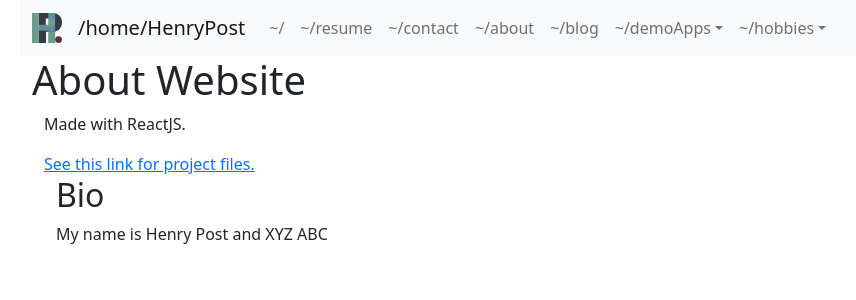
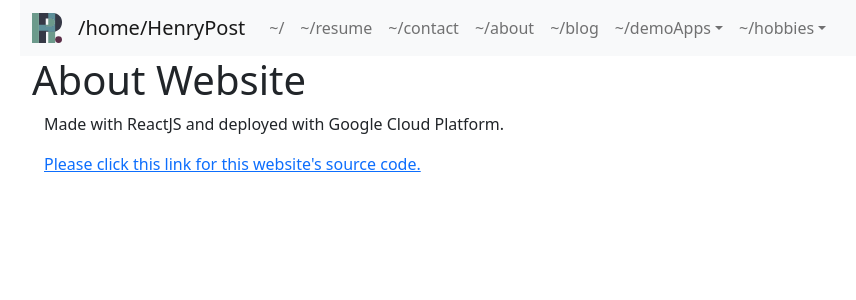
Before and after one commit to meltingscales/henrypost.net, a React (Create React App) app: page /about in a window 1280 px wide. Shown: the top 300 px of the page, without its empty margins (62-918 px from the left). Built offline with nearby package versions, Linux system fonts and the light colour scheme.

Commit message:
clean up site

```diff
--- a/src/model/MResume.tsx
+++ b/src/model/MResume.tsx
@@ -134,7 +134,7 @@ Kubernetes (1y), Helm (1y), Groovy (2y), Programming (10y), Linux (4y), IT Admin
     renderResume() {
         return <>
             <Container>
-                <p>this iz a resume for {this.data.name} :3c</p>
+                <h1>{this.data.name}</h1>
             </Container>
             {this.renderJobs()}
             {this.renderSkills()}
@@ -168,7 +168,7 @@ Kubernetes (1y), Helm (1y), Groovy (2y), Programming (10y), Linux (4y), IT Admin
     private renderJobs() {
         return <Container id={'jobs'}>
             <h2>Employment History</h2>
-            todo lol
+            TODO
         </Container>
     }
 }
--- a/src/pages/About.tsx
+++ b/src/pages/About.tsx
@@ -7,16 +7,10 @@ function About() {
         <h1>About Website</h1>
         <Container>
             <p>
-                Made with ReactJS.
+                Made with ReactJS and deployed with Google Cloud Platform.
             </p>
             <a href={Config.SITE_CODE_URL}>
-                See this link for project files.</a>
-            <Container>
-                <h2>Bio</h2>
-                <p>
-                    My name is Henry Post and XYZ ABC
-                </p>
-            </Container>
+                Please click this link for this website's source code.</a>
         </Container>
     </>;
 }
--- a/src/pages/Contact.tsx
+++ b/src/pages/Contact.tsx
@@ -1,11 +1,12 @@
 import {Card} from "react-bootstrap";
-import {Link} from "react-router-dom";
 
 const Contact = () => {
     return <>
         <h1>contact</h1>
         <Card>
-            <a href={'http://henrypost.net/'}>http://henrypost.net/</a>
+            <Card.Header>
+                Please visit <a href={'http://henrypost.net/'}>http://henrypost.net/</a>
+            </Card.Header>
         </Card>
     </>;
 }
--- a/src/pages/Home.tsx
+++ b/src/pages/Home.tsx
@@ -8,7 +8,7 @@ const Home = () => {
         <h1>{OWNER_NAME}</h1>
         <Container>
             <p>Hello, welcome to {OWNER_NAME}'s website.</p>
-            <p>I am learning ReactJS :3c</p>
+            <p>I am learning ReactJS, which this website is written in.</p>
             <Alert variant={'danger'}>
                 <a href={'http://henrypost.net'}>
                     <h2>This is an extremely in-development website. <br/><br/>
```
